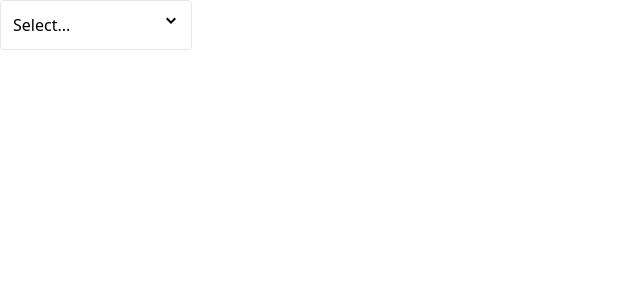
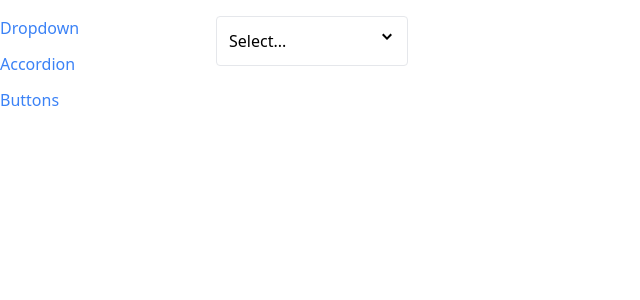
Before and after one commit to johnVundi/react-components, a React (Create React App) app: page / in a window 1280 px wide. Shown: the top 300 px of the page, without its empty margins (0-640 px from the left). Built offline with nearby package versions, Linux system fonts and the light colour scheme.

Commit message:
updated navigations

```diff
--- a/src/App.js
+++ b/src/App.js
@@ -1,22 +1,27 @@
-import Dropdown from "./components/Dropdown";
-import { useState } from "react";
+import Sidebar from './components/Sidebar';
+import AccordionPage from './pages/AccordionPage';
+import DropdownPage from './pages/DropdownPage'
+import Route from './components/Route'
+import ButtonPage from './pages/ButtonPage';
+
 
 function App() {
-  const [selection, setSelection] = useState(null)
-
-  const handleSelect = (option) => {
-    setSelection(option);
-  }
-  const options = [
-    {label:'red', value: 'red'},
-    {label:'blue', value: 'blue'},
-    {label:'green', value: 'green'},
-  ]
-return <Dropdown
-options={options}
- value={selection}
- onChange={handleSelect}
-/>
+  return (
+    <div className='container mx-auto grid grid-cols-6 gap-4 mt-4'>
+      <Sidebar/>
+      <div className='col-span-5'>
+        <Route path="/accordion">
+          <AccordionPage />
+        </Route>
+        <Route path="/">
+          <DropdownPage />
+        </Route>
+        <Route path="/buttons">
+          <ButtonPage />
+        </Route>
+      </div>
+    </div>
+  )
 }
 
-export default App;
+export default App
--- a/src/components/Dropdown.js
+++ b/src/components/Dropdown.js
@@ -1,31 +1,51 @@
-import React,{useState} from 'react'
-import { GoChevronDown} from "react-icons/go";
+import React, { useState, useRef, useEffect } from 'react'
+import { GoChevronDown } from "react-icons/go";
 import Panel from './Panel';
 
-function Dropdown({options, value, onChange}) {
+function Dropdown({ options, value, onChange }) {
   const [isOpen, setIsOpen] = useState(false)
+  const divEl = useRef();
+
+  useEffect(() => {
+    const handler = (event) => {
+      if(!divEl.current){
+        return;
+      }
+
+      if(!divEl.current.contains(event.target)){
+        setIsOpen(false);
+      };
+    };
+
+    document.addEventListener('click', handler, true);
+
+    return ()=>{
+      document.removeEventListener('click',handler);
+    }
+  }, [])
 
   const handleClick = () => {
     setIsOpen(!isOpen)
   }
+
   const handleOptionClick = (option) => {
     setIsOpen(false);
 
     onChange(option)
   }
 
-   const renderedOption = options.map((option)=>{
+  const renderedOption = options.map((option) => {
     return <div className='hover:bg-sky-100 rounded cursor-pointer p-1' onClick={() => handleOptionClick(option)} key={option.value}>{option.label}</div>
-   }) ;
+  });
 
 
 
   return (
-    <div className='w-48 relative'>
+    <div ref={divEl} className='w-48 relative'>
       <Panel className='flex justify-between cursor-pointer  '
         onClick={handleClick}>
         {value?.label || 'Select...'}
-          <GoChevronDown/>
+        <GoChevronDown />
       </Panel>
       {isOpen && (
         <Panel className='absolute top-full ' >
--- /dev/null
+++ b/src/components/Link.js
@@ -0,0 +1,26 @@
+import React from 'react'
+import { useContext } from 'react';
+import NavigationContext from '../context/navigation';
+import classNames from 'classnames';
+
+function Link({to, children,className}) {
+    const {navigate} = useContext(NavigationContext);
+
+    const classes = classNames('text-blue-500', className);
+
+    const handleClick = (event) =>{
+        if(event.metaKey || event.ctrl){
+            return;
+        }
+        event.preventDefault();
+
+        navigate(to);
+    }
+
+
+  return (
+    <a className={classes} href={to} onClick={handleClick}>{children}</a>
+  )
+}
+
+export default Link
--- /dev/null
+++ b/src/components/Route.js
@@ -0,0 +1,11 @@
+import useNavigation from "../hooks/use-navigation";
+function Route({path, children}){
+    const { currentPath} = useNavigation();
+
+    if(path === currentPath){
+        return children;
+    }
+return null
+}
+
+export default Route;
--- /dev/null
+++ b/src/components/Sidebar.js
@@ -0,0 +1,24 @@
+import Link from "./Link";
+
+function Sidebar() {
+    const links = [
+        { label: 'Dropdown', path: '/' },
+        { label: 'Accordion', path: '/accordion' },
+        { label: 'Buttons', path: '/buttons' }
+
+    ]
+    const renderedLinks = links.map((link) => {
+        return <Link key={link.label} to={link.path} className='mb-3'>{
+            link.label}
+        </Link>
+    })
+
+    return (
+        <div className="sticky top-0 overflow-y-scroll flex flex-col">
+            {renderedLinks}
+        </div>
+    );
+
+}
+
+export default Sidebar;
--- /dev/null
+++ b/src/context/navigation.js
@@ -0,0 +1,31 @@
+import { createContext, useState, useEffect } from "react";
+
+const NavigationContext = createContext();
+
+function NavigationProvider({children}){
+    const [currentPath, setCurrentPath] = useState(window.location.pathname);
+
+    useEffect(()=>{
+        const handler = () =>{
+          setCurrentPath(window.location.pathname)
+        }
+        window.addEventListener('popstate', handler)
+
+     return () => {
+        window.removeEventListener('popstate', handler)
+     }
+
+    },[]);
+
+    const navigate =(to)=>{
+        window.history.pushState({}, '', to);
+        setCurrentPath(to);
+    };
+
+    return<NavigationContext.Provider value={{currentPath, navigate}}>
+        {children}
+    </NavigationContext.Provider>
+};
+
+export {NavigationProvider};
+export default NavigationContext
--- /dev/null
+++ b/src/hooks/use-navigation.js
@@ -0,0 +1,9 @@
+import { useContext } from "react";
+import NavigationContext from "../context/navigation";
+
+function useNavigation(){
+
+    return useContext(NavigationContext);
+}
+
+export default useNavigation;
--- a/src/index.js
+++ b/src/index.js
@@ -3,6 +3,7 @@
 import React from 'react';
 import ReactDOM from 'react-dom/client';
 import App from './App'
+import { NavigationProvider } from './context/navigation';
 
 // Get a reference to the div with ID root
 const el = document.getElementById('root');
@@ -14,4 +15,9 @@
 
 
 // show the component to the screen
-root.render(<App />);
+root.render(
+    <NavigationProvider>
+        <App />
+    </NavigationProvider>
+
+);
--- /dev/null
+++ b/src/pages/DropdownPage.js
@@ -0,0 +1,26 @@
+import Dropdown from "../components/Dropdown";
+import { useState } from "react";
+
+function DropdownPage() {
+    const [selection, setSelection] = useState(null)
+
+    const handleSelect = (option) => {
+        setSelection(option);
+    }
+    const options = [
+        { label: 'red', value: 'red' },
+        { label: 'blue', value: 'blue' },
+        { label: 'green', value: 'green' },
+    ]
+    return (<div>
+        <Dropdown
+            options={options}
+            value={selection}
+            onChange={handleSelect}
+        />
+    </div>
+    )
+
+}
+
+export default DropdownPage;
```
Lines whose indentation alone changed are shown as unchanged.
